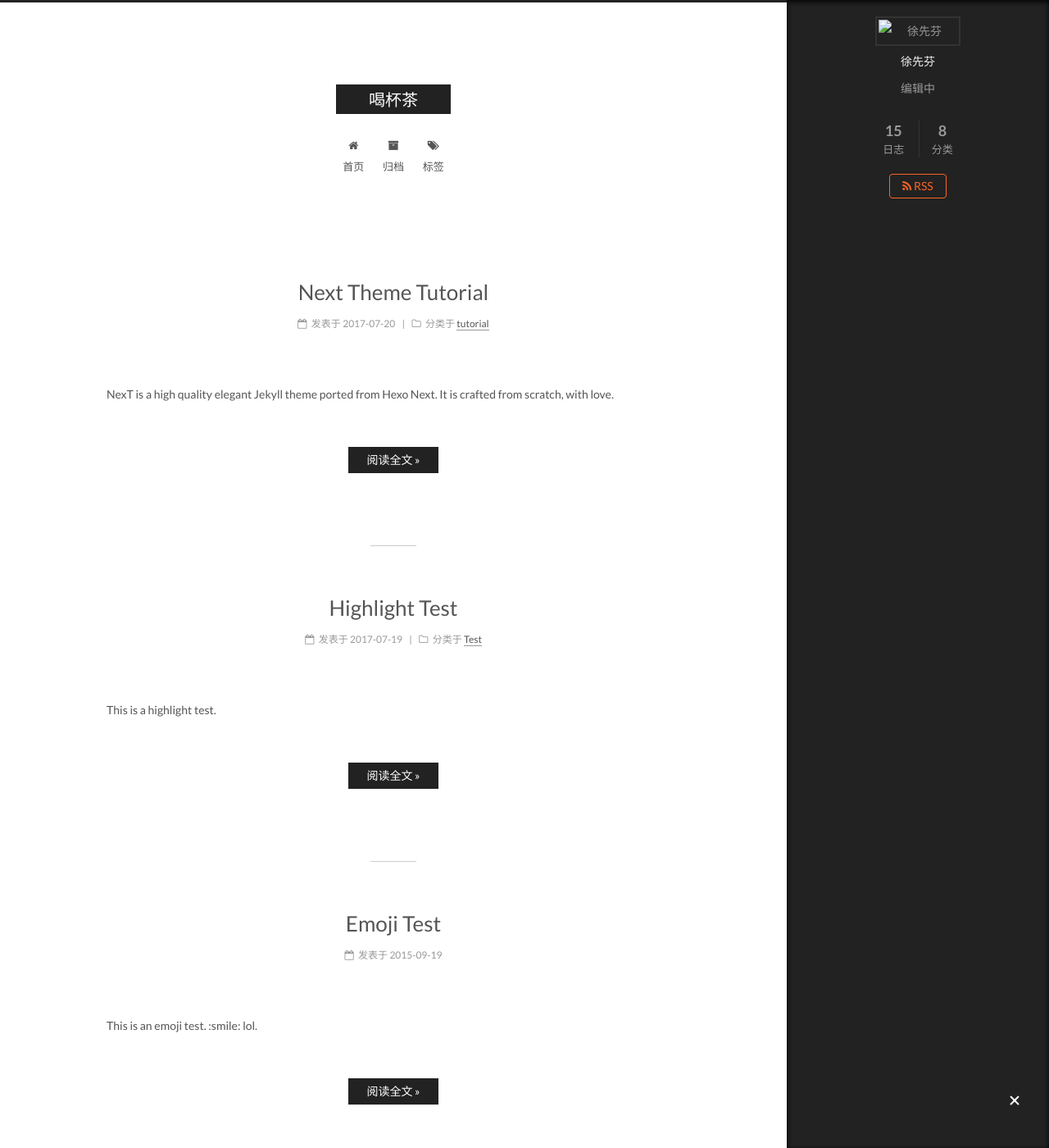
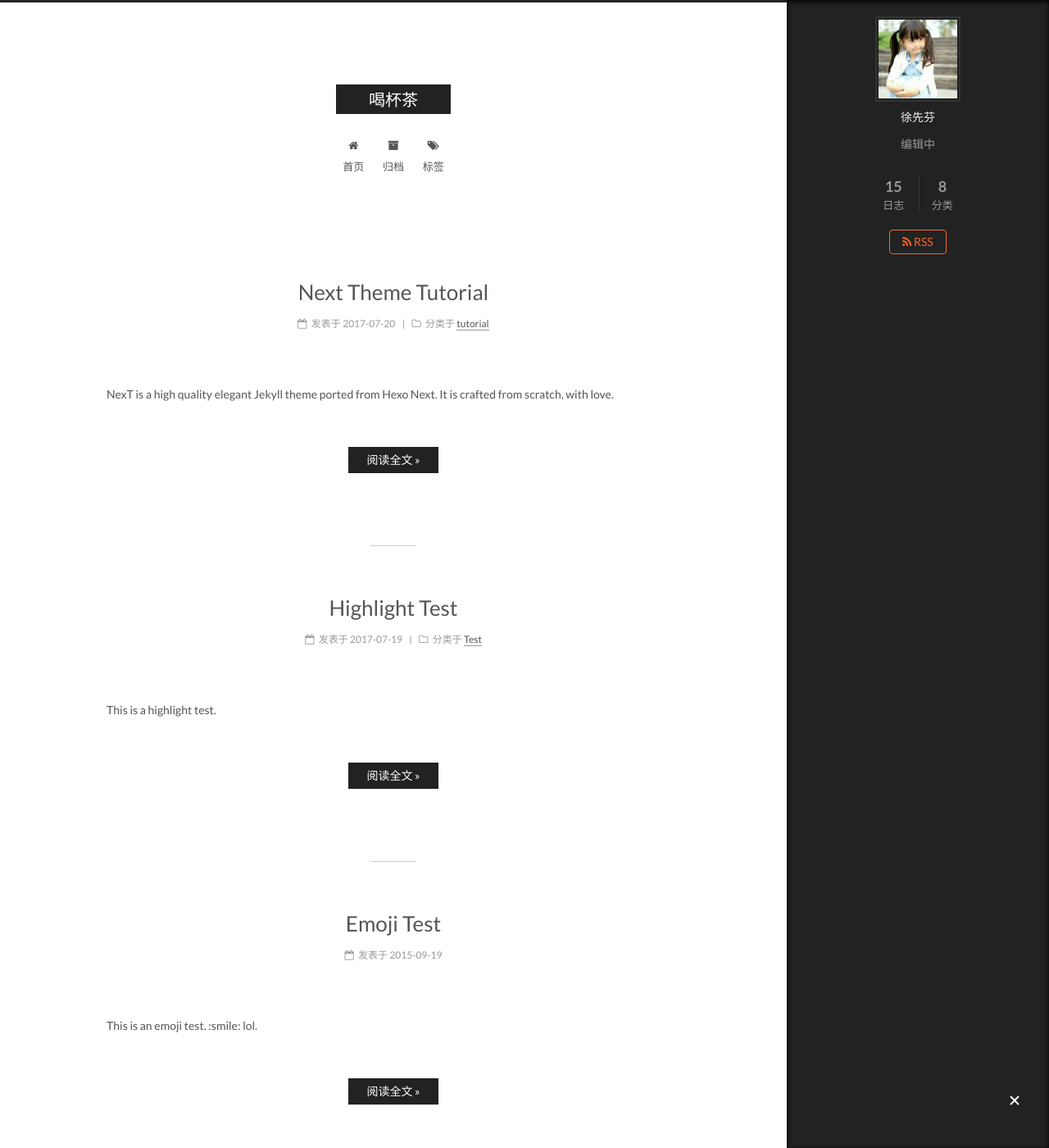
Before and after one commit to xxfen/xxfen.github.io, a Jekyll site: the page built from index.html, in a window 1280 px wide and 1400 px high. Shown: the whole window at 82% size. Built offline with Jekyll 4.4.1, drawn with Linux system fonts in a browser that asks for light colours; the list of posts is cut into pages by our own code.

Commit message:
Update _config.yml

```diff
--- a/_config.yml
+++ b/_config.yml
@@ -6,7 +6,7 @@
 # Site
 title: 喝杯茶
 subtitle:
-avatar: https://xxfen.github.io/assets/images/myportrait.jpg
+avatar: https://xxfen.github.io/uploads/myportrait.jpg
 description: 编辑中
 author: 徐先芬
 # Support language: de, en, fr-FR, id, ja, ko, pt-BR, pt, ru, zh-Hans, zh-hk, zh-tw
```
